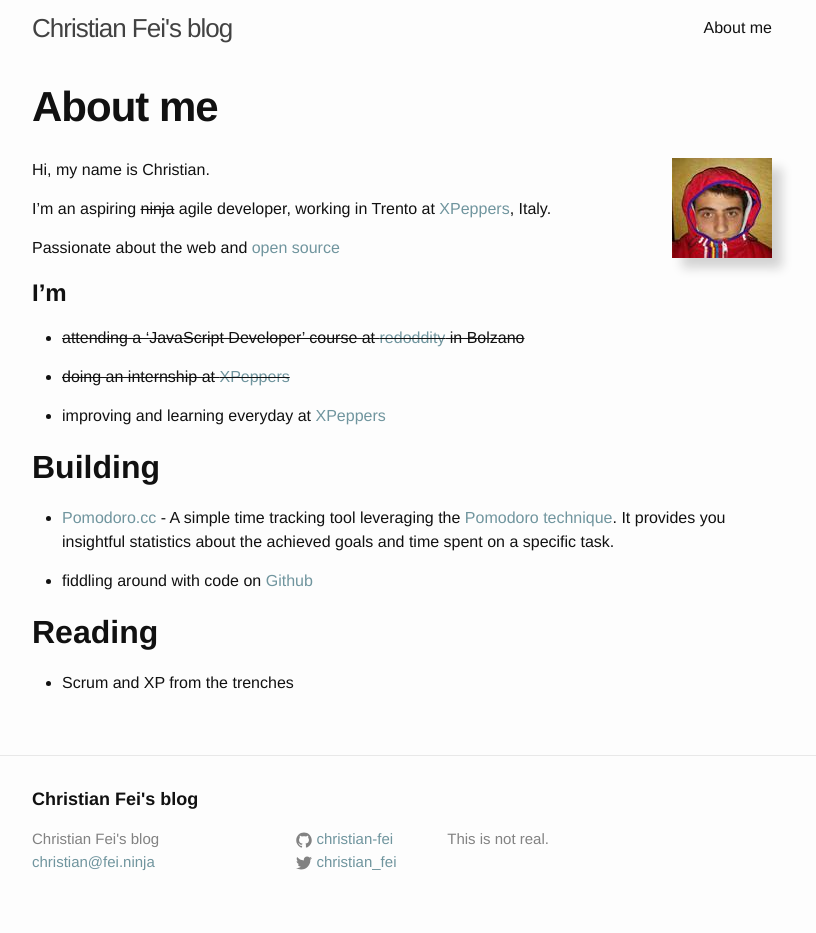
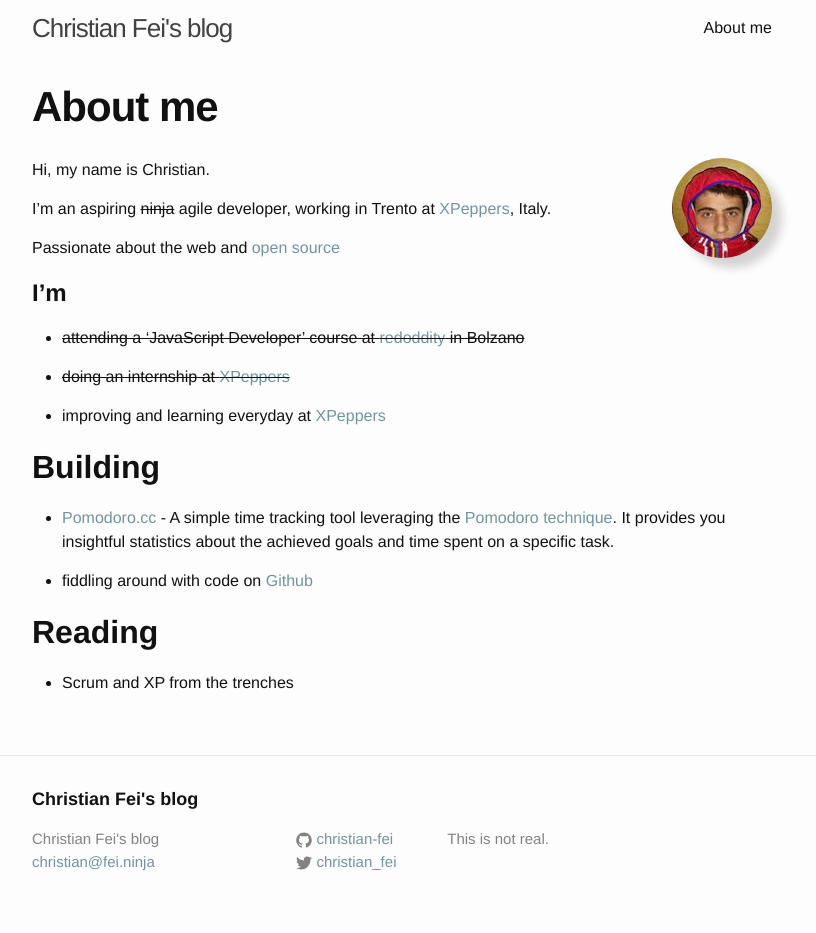
Before and after one commit to christian-fei/christian-fei.github.io-pandoc, a Jekyll site: the page built from about.md, in a window 1280 px wide. Shown: the whole page, without its empty margins (238-1054 px from the left). Built offline with Jekyll 4.4.1, drawn with Linux system fonts in a browser that asks for light colours; Markdown is read by kramdown in place of the engine named in the settings.

Commit message:
border-radius on avatar

```diff
--- a/_sass/_layout.scss
+++ b/_sass/_layout.scss
@@ -239,6 +239,9 @@ img.me {
   float: right;
   margin-left: 10px;
 
+  -webkit-border-radius: 50%;
+  border-radius: 50%;
+
   -webkit-box-shadow: 10px 10px 10px lightgrey;
   box-shadow: 10px 10px 10px lightgrey;
 }
```
